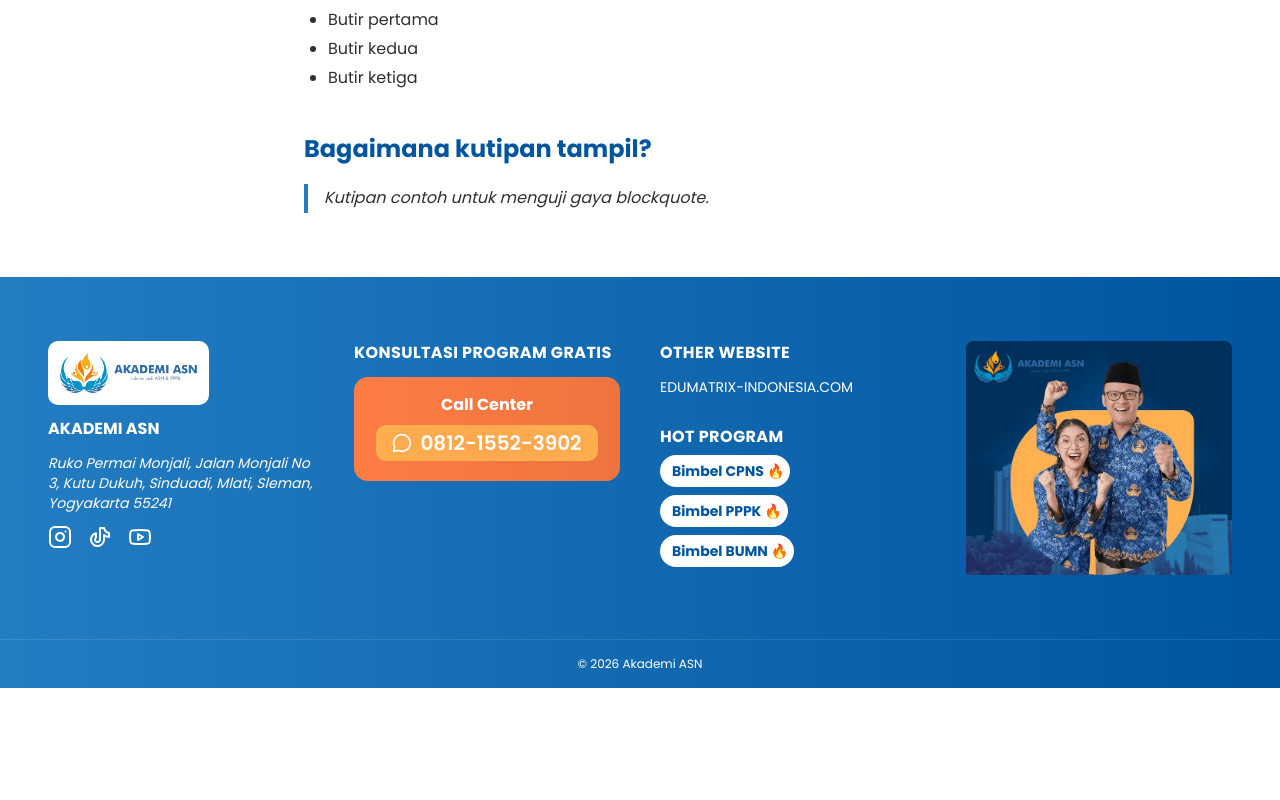
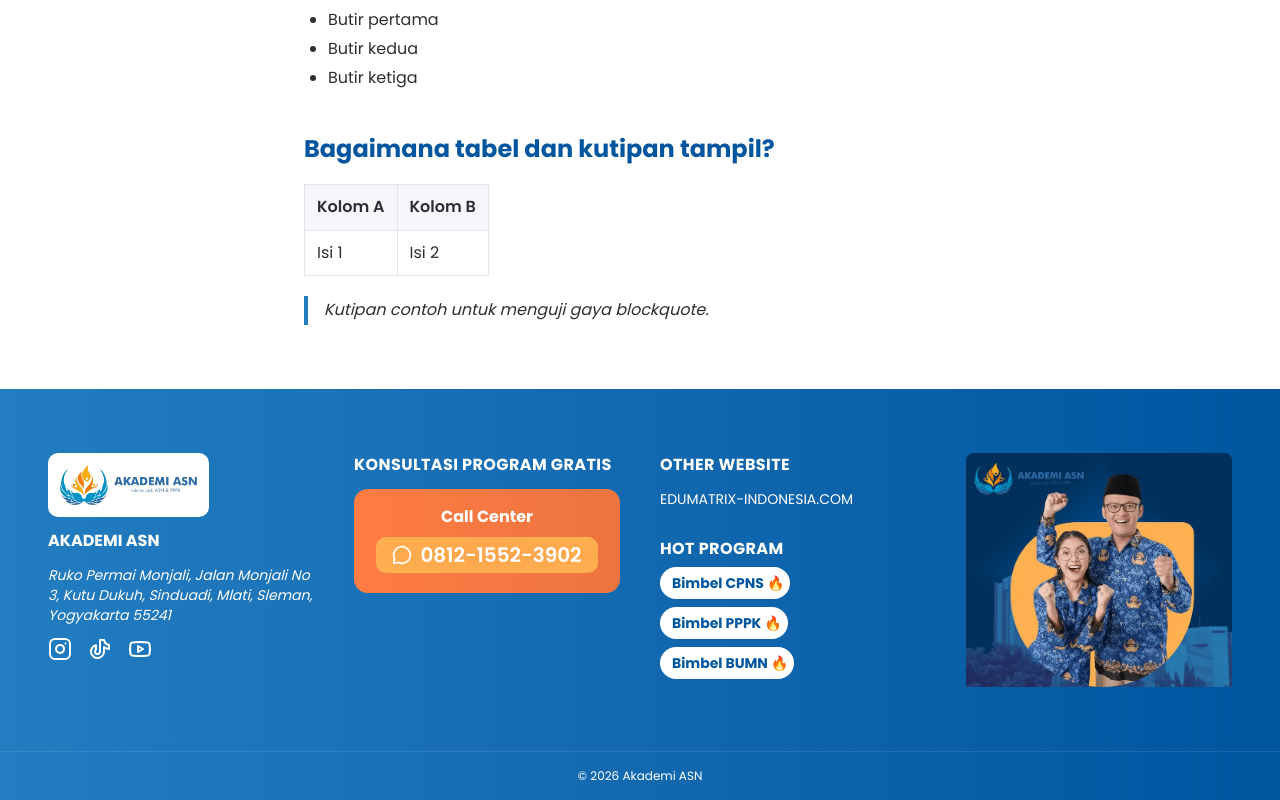
Before and after one commit to edumatrixindonesia/akademi-asn-fe-next, a Next.js app: page /blog/draft-artikel-contoh in a window 1280 px wide. Shown: the part 1039-1839 px from the top of the page. Before the commit the page ends 1727 px from the top, so only its background shows below. Built offline with nearby package versions, Linux system fonts and the light colour scheme; no server answers.

Commit message:
feat: render Markdown tables in Artikel bodies
remark-gfm adds GFM table support to the MDX pipeline. The plugin is
passed by name because Turbopack cannot take plugin functions.

Co-Authored-By: Claude Sonnet 5.5 <noreply@anthropic.com>

```diff
--- a/app/globals.css
+++ b/app/globals.css
@@ -172,3 +172,18 @@
   padding-left: 1rem;
   font-style: italic;
 }
+.artikel-body table {
+  display: block;
+  overflow-x: auto;
+  border-collapse: collapse;
+}
+.artikel-body th,
+.artikel-body td {
+  border: 1px solid var(--border);
+  padding: 0.5rem 0.75rem;
+  text-align: left;
+}
+.artikel-body th {
+  background: var(--muted);
+  font-weight: 600;
+}
--- a/data/artikel/draft-artikel-contoh.mdx
+++ b/data/artikel/draft-artikel-contoh.mdx
@@ -10,6 +10,11 @@ Artikel ini memastikan halaman Artikel menampilkan *teks miring*, **teks tebal**
 - Butir kedua
 - Butir ketiga
 
-## Bagaimana kutipan tampil?
+## Bagaimana tabel dan kutipan tampil?
+
+| Kolom A | Kolom B |
+| --- | --- |
+| Isi 1 | Isi 2 |
+
 
 > Kutipan contoh untuk menguji gaya blockquote.
--- a/next.config.ts
+++ b/next.config.ts
@@ -5,6 +5,7 @@ const nextConfig: NextConfig = {
   /* config options here */
 };
 
-const withMDX = createMDX({});
+// Turbopack takes plugins by name, since functions can't cross into Rust.
+const withMDX = createMDX({ options: { remarkPlugins: ["remark-gfm"] } });
 
 export default withMDX(nextConfig);
--- a/package.json
+++ b/package.json
@@ -22,6 +22,7 @@
     "radix-ui": "^1.6.7",
     "react": "19.2.8",
     "react-dom": "19.2.8",
+    "remark-gfm": "^4.0.1",
     "shadcn": "^4.21.0",
     "tw-animate-css": "^1.4.0"
   },
```
Also changed, not shown: 2 other files (tests, documents, lock files or other folders).
